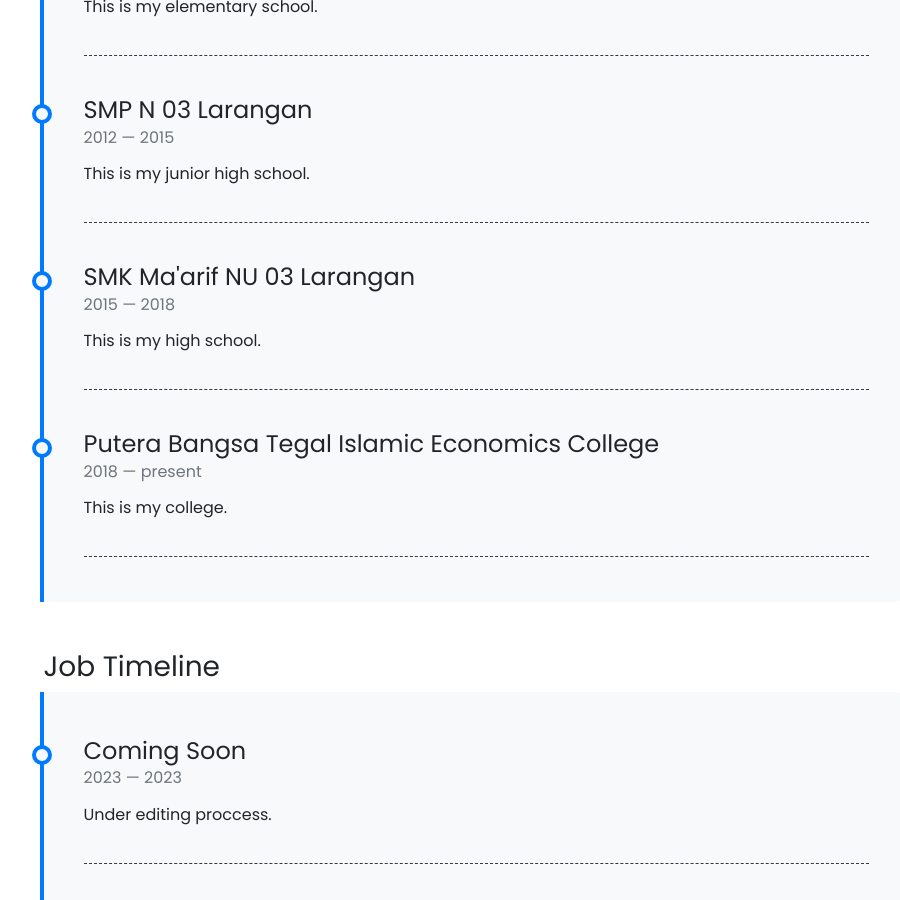
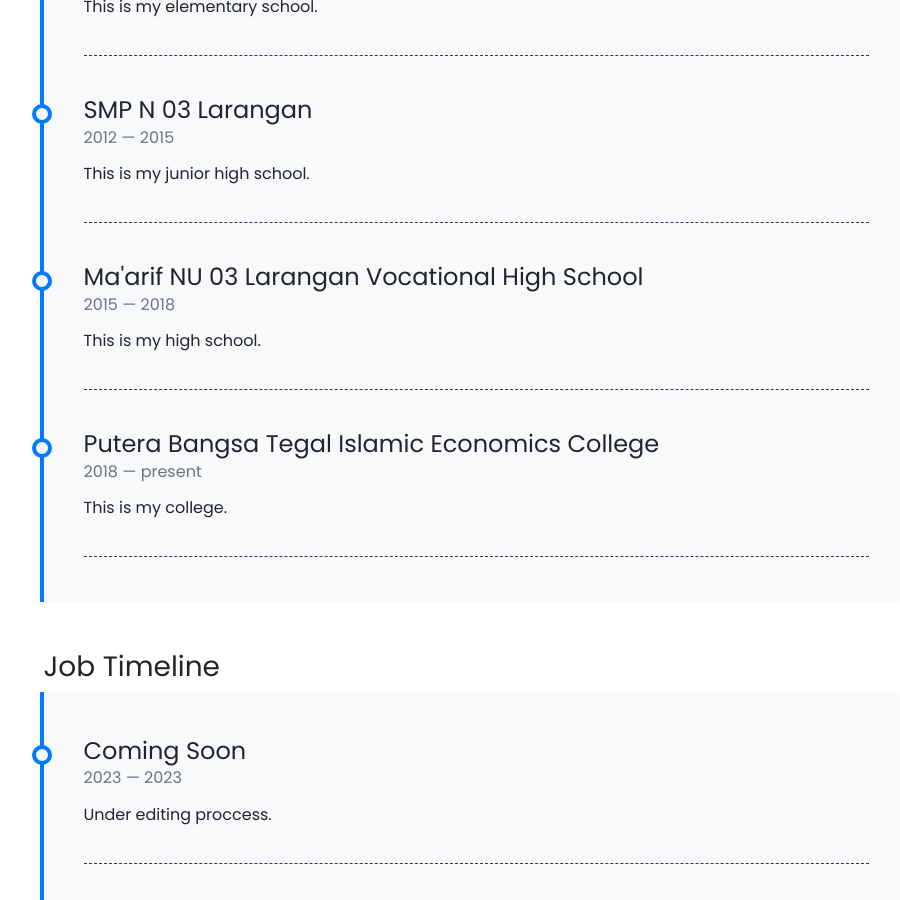
Before and after one commit to ajisetiawan716/ajisetiawan716.github.io, a Jekyll site: the page built from pages/about.md, in a window 1280 px wide and 900 px high, scrolled down 1630 px. Shown: the whole window, without its empty margins (164-1064 px from the left). Built offline with Jekyll 4.4.1, drawn with Linux system fonts in a browser that asks for light colours; nearby versions of some CDN libraries; emoji names are drawn with the system emoji font.

Commit message:
Update scholarship.yml

```diff
--- a/_data/scholarship.yml
+++ b/_data/scholarship.yml
@@ -8,7 +8,7 @@
   to: 2015
   description: This is my junior high school.
 
-- title: SMK Ma'arif NU 03 Larangan
+- title: Ma'arif NU 03 Larangan Vocational High School
   from: 2015
   to: 2018
   description: This is my high school.
```
